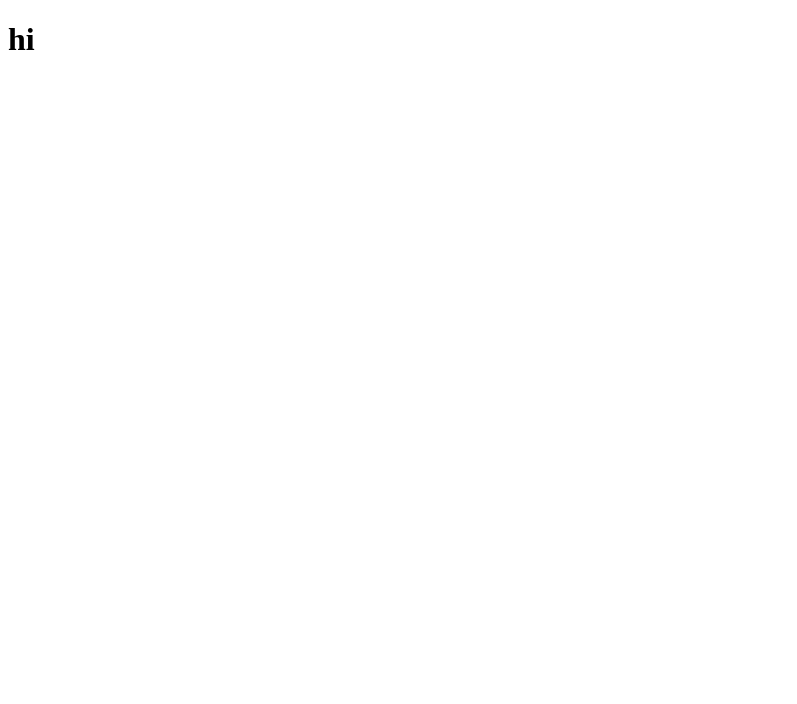
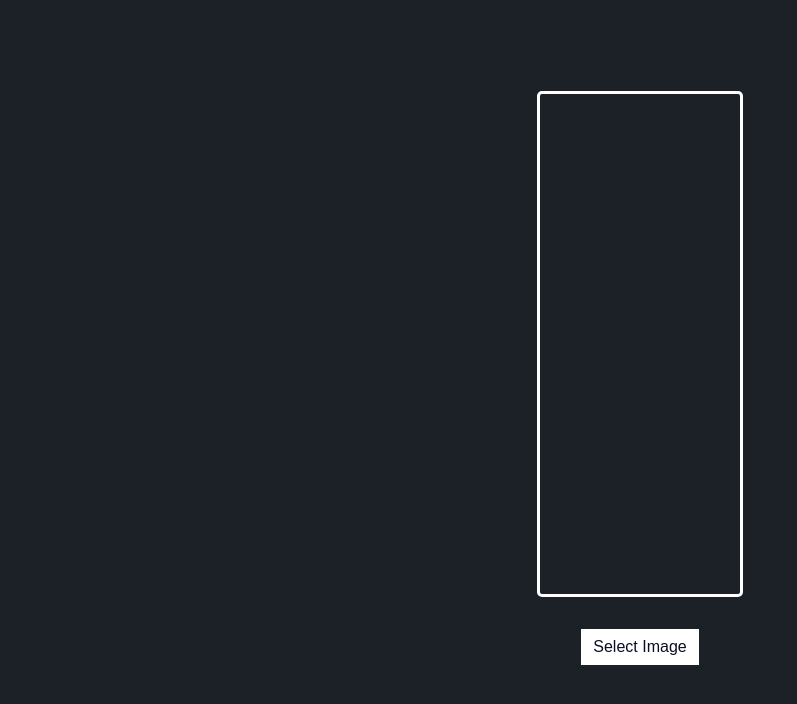
Before and after one commit to geekaryan/ObjectDetectionModel, a React (Create React App) app: page / in a window 1280 px wide. Shown: the top 704 px of the page, without its empty margins (0-797 px from the left). Built offline with nearby package versions, Linux system fonts and the light colour scheme.

Commit message:
added the features of adding images

```diff
--- a/src/App.js
+++ b/src/App.js
@@ -1,7 +1,10 @@
+import styles from "./index.module.css";
+import ObjectDetector from "./components/objectDetection/index";
+
 const App = () => {
   return (
-    <div>
-      <h1>hi </h1>
+    <div className={styles.appContainer}>
+      <ObjectDetector />
     </div>
   );
 };
--- /dev/null
+++ b/src/components/objectDetection/index.js
@@ -0,0 +1,56 @@
+import "@tensorflow/tfjs-backend-cpu";
+import "@tensorflow/tfjs-backend-webgl";
+import * as cocoSsd from "@tensorflow-models/coco-ssd";
+import { useRef, useState } from "react";
+
+import styles from "./index.module.css";
+
+const ObjectDetector = (props) => {
+  const fileInputRef = useRef();
+  const [imgData, setImgData] = useState(null);
+
+  const openFilePicker = () => {
+    if (fileInputRef.current) fileInputRef.current.click();
+  };
+
+  //tensorflow part
+
+  const readImage = (file) => {
+    return new Promise((resolve, reject) => {
+      const fileReader = new FileReader();
+      fileReader.onload = () => resolve(fileReader.result);
+      fileReader.onerror = () => reject(fileReader.error);
+      fileReader.readAsDataURL(file);
+    });
+  };
+
+  const onSelectImage = async (e) => {
+    const file = e.target.files[0];
+    const imgData = await readImage(file);
+
+    setImgData(imgData);
+  };
+
+  return (
+    <div className={styles.container}>
+      <div className={styles.detector}>
+        {imgData && (
+          <img src={imgData} className={styles.target} alt="imgData" />
+        )}
+        <input
+          className={styles.hidden}
+          onChange={onSelectImage}
+          type="file"
+          ref={fileInputRef}
+        />
+      </div>
+      <div>
+        <button className={styles.selectbutton} onClick={openFilePicker}>
+          Select Image
+        </button>
+      </div>
+    </div>
+  );
+};
+
+export default ObjectDetector;
--- /dev/null
+++ b/src/components/objectDetection/index.module.css
@@ -0,0 +1,45 @@
+.container{
+    display: flex;
+    align-items: center;
+    flex-direction: column;
+}
+
+.detector{
+    min-width: 200px;
+    height: 500px;
+    border: 3px solid #fff;
+    border-radius: 5px;
+    display: flex;
+    align-items: center;
+    justify-content: center;
+    position: relative;
+}
+
+.target{
+    height: 100%;
+    width: auto;
+}
+
+.hidden{
+    display: none;
+}
+
+.selectbutton{
+    padding: 7px 10px;
+    border: 2px solid transparent;
+    background-color: #fff;
+    color: #0a0f22;
+    font-size: 16px;
+    font-weight: 500;
+    outline: none;
+    margin-top: 2em;
+    cursor: pointer;
+    transition: all 260ms ease-in-out;
+    margin-bottom: 44px;
+}
+
+.selectbutton:hover{
+    background-color: transparent;
+    border: 2px solid #fff;
+    color: #fff;
+}
--- a/src/index.css
+++ b/src/index.css
@@ -1,13 +1,4 @@
-body {
-  margin: 0;
-  font-family: -apple-system, BlinkMacSystemFont, 'Segoe UI', 'Roboto', 'Oxygen',
-    'Ubuntu', 'Cantarell', 'Fira Sans', 'Droid Sans', 'Helvetica Neue',
-    sans-serif;
-  -webkit-font-smoothing: antialiased;
-  -moz-osx-font-smoothing: grayscale;
+body{
+    margin: 0px;
+    height: 100%;
 }
-
-code {
-  font-family: source-code-pro, Menlo, Monaco, Consolas, 'Courier New',
-    monospace;
-}
--- a/src/index.js
+++ b/src/index.js
@@ -1,6 +1,6 @@
 import React from "react";
 import ReactDOM from "react-dom/client";
-
+import "./index.css";
 import App from "./App";
 
 const root = ReactDOM.createRoot(document.getElementById("root"));
--- /dev/null
+++ b/src/index.module.css
@@ -0,0 +1,10 @@
+.appContainer{
+    width: 100%;
+    height: 100vh;
+    background-color: #1c2127;
+    display: flex;
+    flex-direction: column;
+    align-items: center;
+    justify-content: center;
+    color: #fff;
+}
```
Also changed, not shown: package.json (+11 -4 lines), 1 other file (tests, documents, lock files or other folders).
